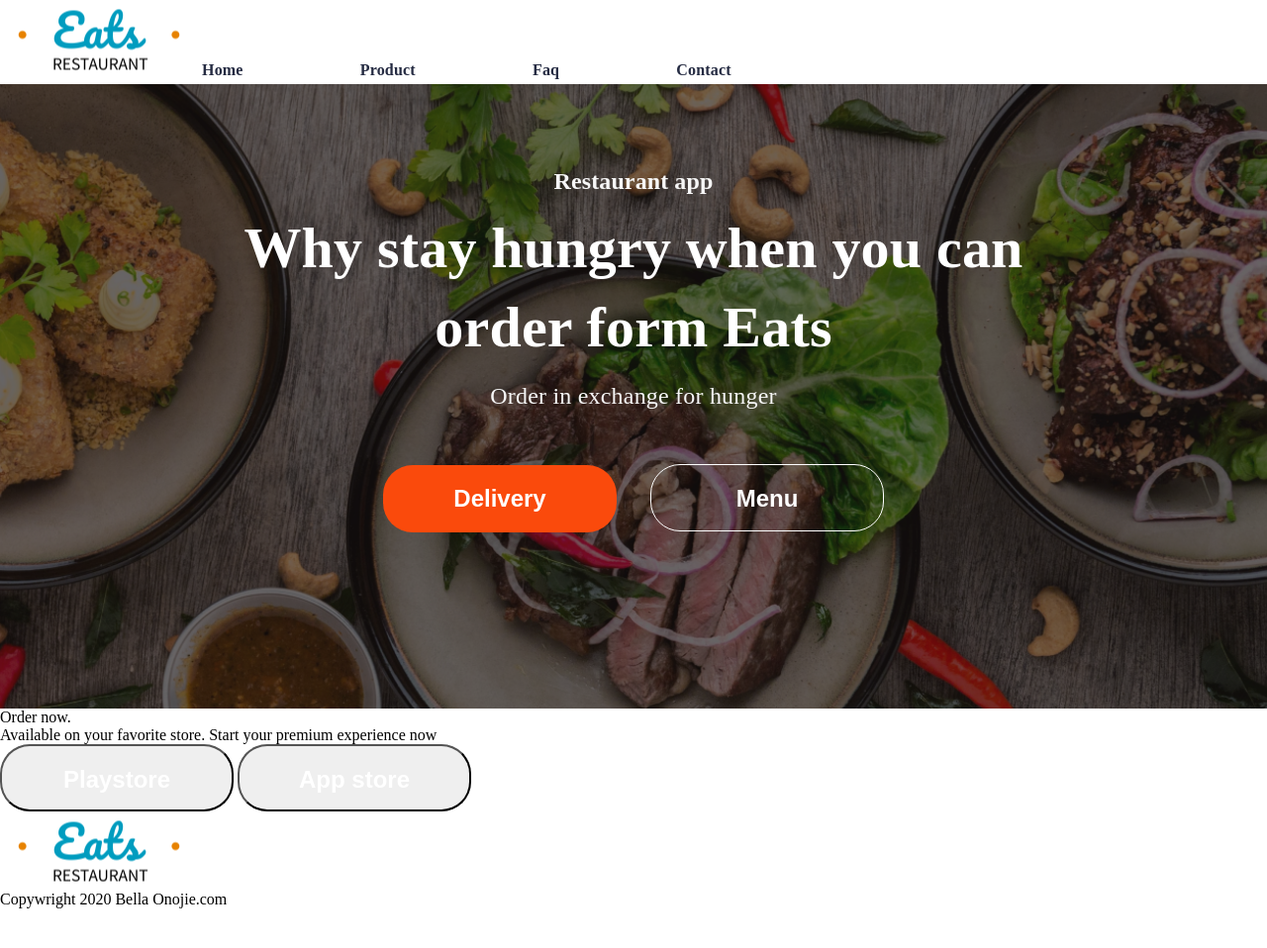
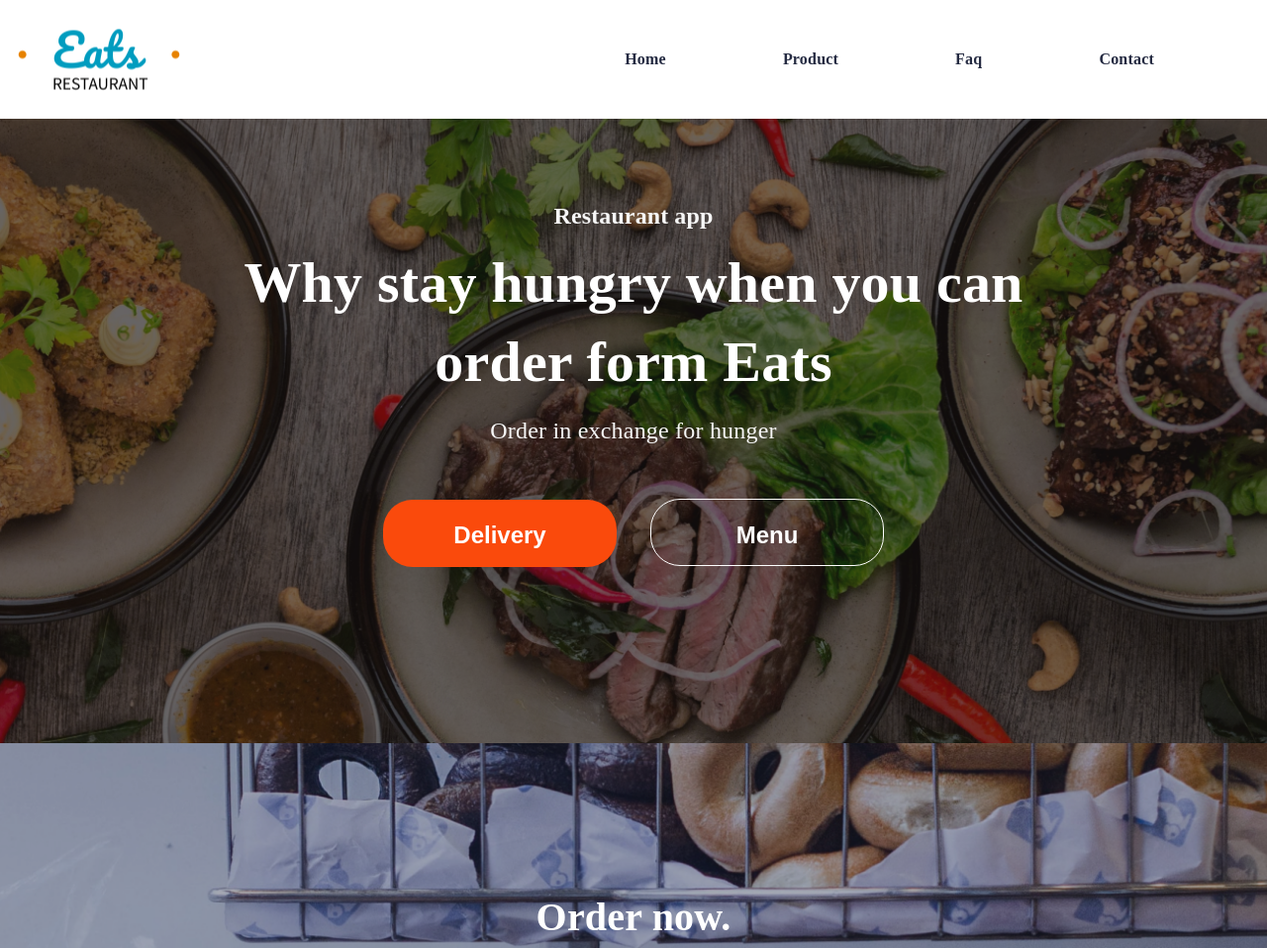
Before and after one commit to 1991dorofeev/First_page, a plain HTML site: page index.html in a window 1280 px wide. Shown: the top 958 px of the page at 99% size. Before the commit the page ends 918 px from the top, so only its background shows below. Drawn offline with Linux system fonts and the light colour scheme.

Commit message:
add: flexstyle for header and footer

```diff
--- a/assets/css/style.css
+++ b/assets/css/style.css
@@ -9,6 +9,18 @@
 .container {
     margin: 0 auto;
     max-width: 1440px;
+}
+
+.footer-container {
+    max-width: 1210px;
+    margin: 0 auto;
+}
+
+.cont-flex {
+    display: flex;
+    justify-content: space-between;
+    align-items: center;
+    padding: 20px 0;
 }
 
 .nav-a {
@@ -34,7 +46,7 @@ button {
     line-height: 36px;
     height: 68px;
     width: 236px;
-    padding: 16px 0px;
+    padding: 18px 0px;
 }
 
 .button-style-1 {
@@ -78,7 +90,7 @@ button {
     letter-spacing: 0.2px;
     color: #FFFFFF;
     margin: 10px auto;
-    max-width: 799px;
+    max-width: 800px;
 }
 
 .restapp_about {
@@ -92,3 +104,23 @@ button {
     color: #F7F7F7;
     margin-bottom: 50px;
 }
+
+.order {
+    background-image: url("../img/Rectangle\ 47.png");
+    background-repeat: no-repeat;
+    background-size: cover;
+    background-position: center;
+    text-align: center;
+    color: white;
+    padding: 147px 0 131px;
+}
+
+.order_title {
+    font-family: Montserrat;
+    font-style: normal;
+    font-weight: bold;
+    font-size: 40px;
+    line-height: 57px;
+    letter-spacing: 0.2px;
+    margin-bottom: 10px;
+}
--- a/index.html
+++ b/index.html
@@ -8,11 +8,11 @@
     <title>First page</title>
 </head>
 <body>
-    <header class="container">
-        <div style="display: inline-block;">
+    <header class="container cont-flex">
+        <div>
             <a href="#"><img src="./assets/img/a65f060afe624e018368e995366d455d 1.png" alt="logo"></a>
         </div>
-        <nav style="display: inline-block;">
+        <nav>
             <span class="nav-span"><a class="nav-a" href="#">Home</a></span>
             <span class="nav-span"><a class="nav-a" href="#">Product</a></span>
             <span class="nav-span"><a class="nav-a" href="#">Faq</a></span>
@@ -32,22 +32,22 @@
                 </div>
             </div>
         </section>
-        <section>
+        <section class="order">
             <div>
-                <h4>Order now.</h4>
-                <p>Available on your favorite store. Start your premium experience now</p>
+                <h4 class="order_title">Order now.</h4>
+                <p class="restapp_about">Available on your favorite store. Start your premium experience now</p>
                 <div>
-                    <button>Playstore</button>
-                    <button>App store</button>
+                    <button class="button-style-1">Playstore</button>
+                    <button class="button-style-2">App store</button>
                 </div>
             </div>
         </section>
     </main>
-    <footer>
+    <footer class="footer-container cont-flex">
         <div>
             <a href="#"><img src="./assets/img/a65f060afe624e018368e995366d455d 1.png" alt="logo"></a>
         </div>
-        <p>Copywright 2020 Bella Onojie.com</p>
+        <p >Copywright 2020 Bella Onojie.com</p>
     </footer>
 
 <!--
```
